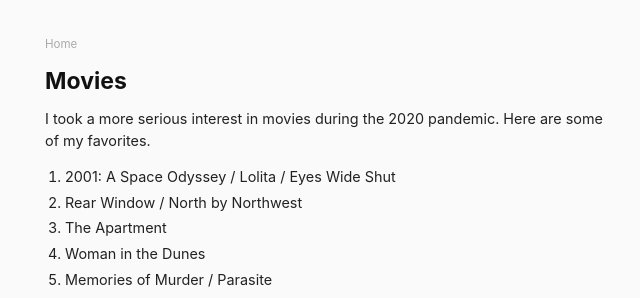
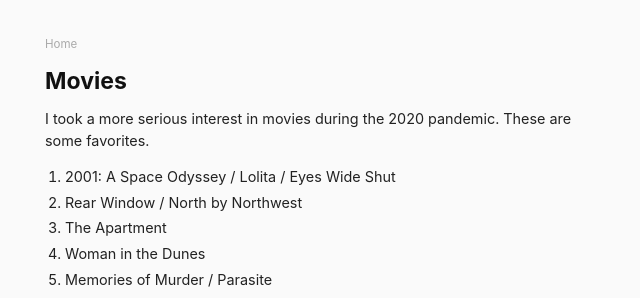
Before and after one commit to danschlz/danschulz.github.io, a Jekyll site: the page built from movies.md, in a window 1280 px wide. Shown: the top 298 px of the page, without its empty margins (315-955 px from the left). Built offline with Jekyll 4.4.1, drawn with Linux system fonts in a browser that asks for light colours.

Commit message:
Update movies.md

```diff
--- a/movies.md
+++ b/movies.md
@@ -4,7 +4,7 @@ title: Movies
 permalink: /movies/
 ---
 
-I took a more serious interest in movies during the 2020 pandemic. Here are some of my favorites.
+I took a more serious interest in movies during the 2020 pandemic. These are some favorites.
 
 * 2001: A Space Odyssey / Lolita / Eyes Wide Shut
 * Rear Window / North by Northwest
```
